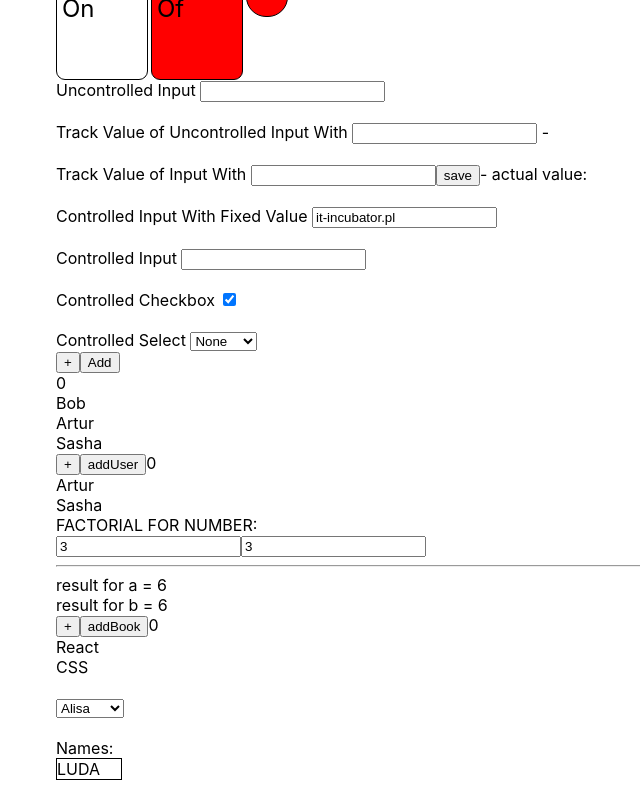
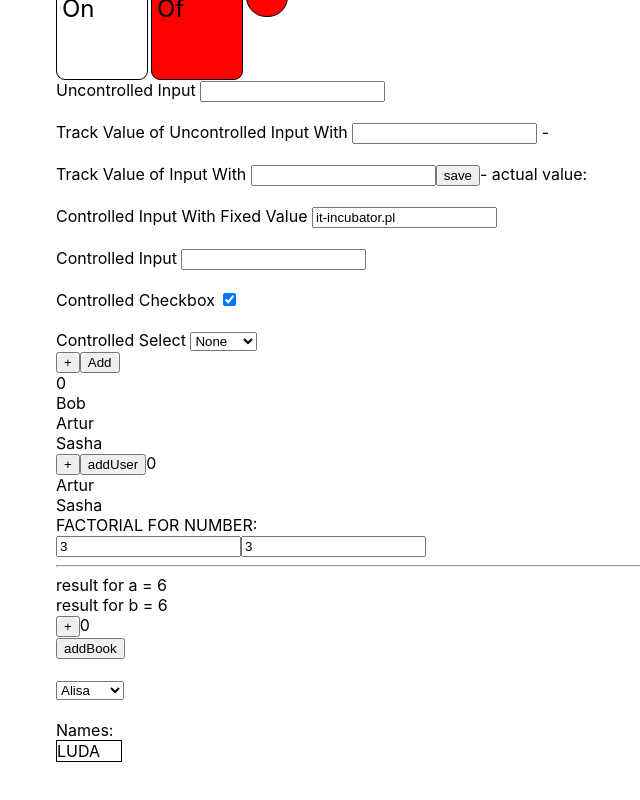
Before and after one commit to ItEmigrant/TypeScript, a React (Create React App) app: page / in a window 1280 px wide. Shown: the part 673-1473 px from the top of the page, without its empty margins (284-924 px from the left). Built offline with nearby package versions, Linux system fonts and the light colour scheme.

Commit message:
19useCallback1

```diff
--- a/src/App.tsx
+++ b/src/App.tsx
@@ -13,7 +13,8 @@ import {Input} from "./components/input/TrackInput";
 import {ControlledInput} from "./components/input/controlledInput";
 import {Select} from "./components/Selected/Select";
 import {Example1} from "./components/useMemo/reactMemo";
-import {Example2helpMemo, LikeUseCallback, ReactMemoExample} from "./components/ReactMemo/reactMemo";
+import {Example2helpMemo, ReactMemoExample} from "./components/ReactMemo/reactMemo";
+import {LikeUseCallback} from "./components/useCallback/useCallback";
 
 
 
--- a/src/components/ReactMemo/reactMemo.tsx
+++ b/src/components/ReactMemo/reactMemo.tsx
@@ -5,7 +5,7 @@ export const ReactMemoExample = () => {
     const [a, setA] = useState<number>(3);
     const [b, setB] = useState<number>(3);
 
-    let resultA:number;
+    let resultA: number;
     let resultB = 1;
 
     resultA = useMemo(() => {
@@ -63,13 +63,14 @@ export const Example2helpMemo = () => {
     const [counter, setCounter] = useState(0);
     const [users, setUsers] = useState(["Bob", "Artur", "Sasha"]);
 
-    const newArray = useMemo(()=>{
-        return users.filter(u=> u.toLowerCase().indexOf("a")>-1)},[users])
+    const newArray = useMemo(() => {
+        return users.filter(u => u.toLowerCase().indexOf("a") > -1)
+    }, [users])
 
     return (
         <>
-            <button onClick={()=>setCounter(counter+1)}>+</button>
-            <button onClick={()=>setUsers([...users, "Ala" + new Date().getDate()])}>addUser</button>
+            <button onClick={() => setCounter(counter + 1)}>+</button>
+            <button onClick={() => setUsers([...users, "Ala" + new Date().getDate()])}>addUser</button>
             {counter}
             <Users users={newArray}/>
 
@@ -78,34 +79,3 @@ export const Example2helpMemo = () => {
     );
 
 };
-
-export const  LikeUseCallback = () => {
-    console.log(":)")
-
-    const [counter, setCounter] = useState(0);
-    const [Books, setBooks] = useState(["React", "Js", "CSS"]);
-
-    const newArray = useMemo(()=>{
-        return Books.filter(b=> b.toLowerCase().indexOf("c")>-1)},[Books])
-
-    // @ts-ignore
-    return <>
-            <button onClick={()=>setCounter(counter+1)}>+</button>
-            <button onClick={()=>setBooks([...Books, "C++" + new Date().getDate()])}>addBook</button>
-            {counter}
-            <Book books={newArray}/>
-    </>
-
-}
-
-const BooksXX = (props: { books: Array<string> }) => {
-    console.log("Books secret")
-    return <div>
-
-        {
-        props.books.map((books, i) => <div key={i}>{books}</div>)
-    }
-    </div>
-}
-
-export const Book = React.memo(BooksXX);
--- /dev/null
+++ b/src/components/useCallback/useCallback.tsx
@@ -0,0 +1,38 @@
+import React, {useState} from "react";
+
+export const LikeUseCallback = () => {
+    console.log(":)")
+
+    const [counter, setCounter] = useState(0);
+    const [Books, setBooks] = useState(["React", "Js", "CSS"]);
+
+
+    const addBook = () => {
+        setBooks([...Books, "C++" + new Date().getDate()])
+    }
+    // @ts-ignore
+    return <>
+        <button onClick={() => setCounter(counter + 1)}>+</button>
+
+        {counter}
+        <Book addBook={addBook}/>
+    </>
+
+}
+
+type BooksXXProps = {
+    addBook: () => void
+}
+
+const BooksXX = (props: BooksXXProps) => {
+    console.log("Books secret")
+
+    return <div>
+        <button onClick={props.addBook}>addBook</button>
+        {
+
+        }
+    </div>
+}
+
+export const Book = React.memo(BooksXX);
```
